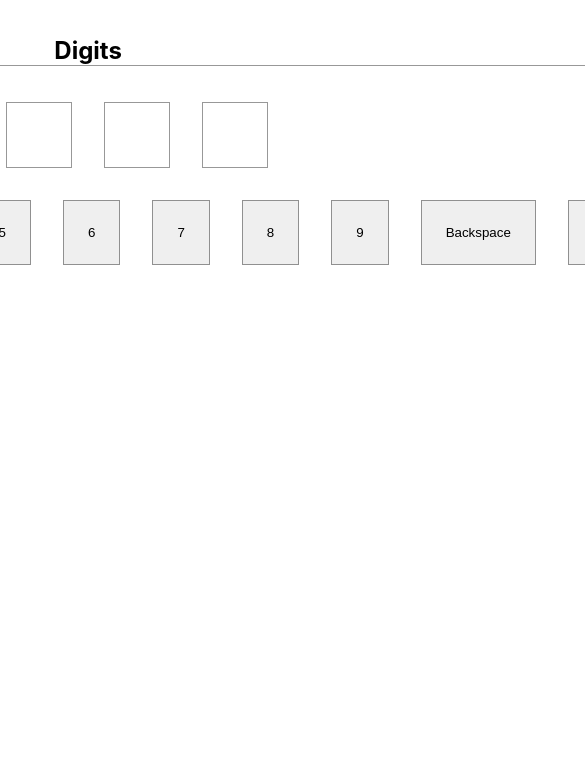
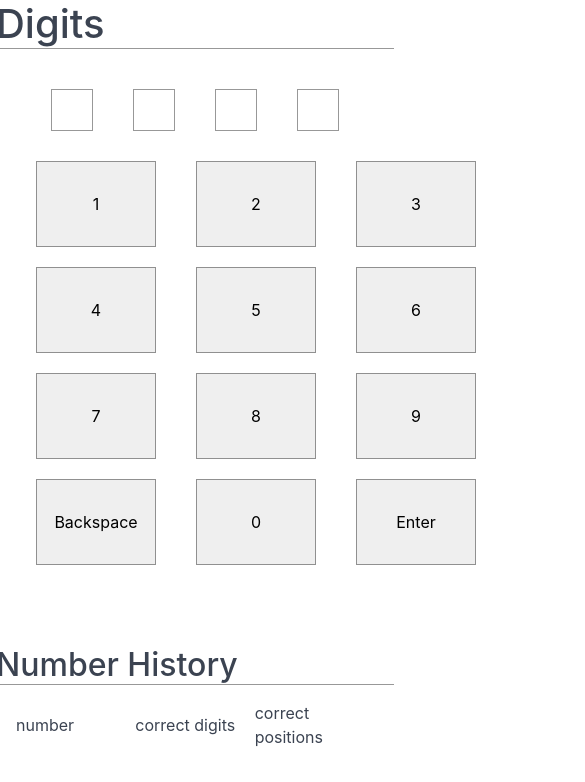
Before and after one commit to pravinbashyal/digits, a React (Vite) app: page / in a window 390 px wide. Shown: the top 782 px of the page, 585 px wide, since content can reach past the window. Built offline with nearby package versions, Linux system fonts and the light colour scheme.

Commit message:
initial responsiveness

```diff
--- a/index.html
+++ b/index.html
@@ -4,7 +4,7 @@
     <meta charset="UTF-8" />
     <link rel="icon" type="image/svg+xml" href="/src/favicon.svg" />
     <meta name="viewport" content="width=device-width, initial-scale=1.0" />
-    <title>Vite App</title>
+    <title>Digits</title>
   </head>
   <body>
     <div id="root"></div>
--- a/package.json
+++ b/package.json
@@ -8,14 +8,17 @@
     "preview": "vite preview"
   },
   "dependencies": {
+    "@picocss/pico": "^1.5.0",
     "react": "^18.0.0",
     "react-dom": "^18.0.0",
-    "reakit": "^1.3.11"
+    "reakit": "^1.3.11",
+    "spectre.css": "^0.5.9"
   },
   "devDependencies": {
     "@types/react": "^18.0.0",
     "@types/react-dom": "^18.0.0",
     "@vitejs/plugin-react": "^1.3.0",
+    "prettier": "^2.6.2",
     "typescript": "^4.6.3",
     "vite": "^2.9.9"
   }
--- a/src/App.tsx
+++ b/src/App.tsx
@@ -1,5 +1,5 @@
 import React from "react";
-import "./App.css";
+import "spectre.css";
 import { useNumber } from "./useNumber";
 import { NumberDisplaySection } from "./NumberDisplaySection";
 import { NumberInputSection } from "./NumberInputSection";
@@ -9,7 +9,7 @@ import { borderStyle } from "./styles";
 import { NumbersHistory } from "./NumbersHistory";
 import { Styles } from "./types/styles";
 
-export const digitsAsString = [0, 1, 2, 3, 4, 5, 6, 7, 8, 9].map((num) =>
+export const digitsAsString = [1, 2, 3, 4, 5, 6, 7, 8, 9, 0].map((num) =>
   String(num)
 );
 
@@ -41,8 +41,8 @@ export default function App() {
   }
 
   return (
-    <section className="App" style={styles.app}>
-      <main style={styles.mainSection}>
+    <section className="App container columns grid-lg " style={styles.app}>
+      <main className="col-md-12 column col-8 ">
         <h1 style={styles.header}>Digits</h1>
         <NumberDisplaySection numbers={splittedNumber}></NumberDisplaySection>
         <NumberInputSection
@@ -55,7 +55,9 @@ export default function App() {
           <p>The number was {numbersLog[numbersLog.length - 1]?.number}</p>
         ) : null}
       </main>
-      <NumbersHistory numbersLog={numbersLog}></NumbersHistory>
+      <aside className="col-md-12 column col-4 ">
+        <NumbersHistory numbersLog={numbersLog}></NumbersHistory>
+      </aside>
     </section>
   );
 }
@@ -63,11 +65,6 @@ export default function App() {
 const styles: Styles = {
   mainSection: {
     padding: "1rem",
-    display: "flex",
-    flex: "8",
-    flexDirection: "column",
-    justifyContent: "center",
-    alignItems: "center",
   },
   header: {
     borderBottom: borderStyle,
@@ -76,6 +73,7 @@ const styles: Styles = {
     marginRight: "-1rem",
   },
   app: {
+    margin: "0 auto",
     display: "flex",
     justifyContent: "center",
     alignItems: "flex-start",
--- a/src/NumberInputSection.tsx
+++ b/src/NumberInputSection.tsx
@@ -16,12 +16,12 @@ export const NumberInputSection = memo(
   }) => (
     <section
       style={{
-        display: "flex",
-        alignItems: "center",
-        justifyContent: "center",
+        display: "grid",
+        gridTemplateColumns: "repeat(3, 1fr)",
+        maxWidth: "500px",
       }}
     >
-      {digitsAsString.map((digit) => (
+      {digitsAsString.slice(0, digitsAsString.length - 1).map((digit) => (
         <ADigitInput
           digit={digit}
           onClick={() => addDigitToNumber(digit)}
@@ -32,6 +32,11 @@ export const NumberInputSection = memo(
       <ADigitInput
         digit="Backspace"
         onClick={removeDigitFromNumber}
+        disabled={areButtonsDisabled}
+      ></ADigitInput>
+      <ADigitInput
+        digit="0"
+        onClick={() => addDigitToNumber("0")}
         disabled={areButtonsDisabled}
       ></ADigitInput>
       <ADigitInput
@@ -57,12 +62,13 @@ const ADigitInput: React.FC<ADigitInputProps> = memo(
         disabled={disabled}
         style={{
           padding: "1.5rem",
-          margin: "1rem",
+          margin: "0.5rem 1rem",
           border: borderStyle,
           display: "flex",
           alignItems: "center",
           justifyContent: "center",
           borderRadius: "0",
+          minWidth: "120px",
         }}
       >
         {digit}
--- a/src/NumbersHistory.tsx
+++ b/src/NumbersHistory.tsx
@@ -3,14 +3,7 @@ import { borderStyle } from "./styles";
 import { NumberLog } from "./useGameLogic";
 
 export const NumbersHistory = ({ numbersLog }: { numbersLog: NumberLog[] }) => (
-  <aside
-    style={{
-      padding: "1rem",
-      borderLeft: borderStyle,
-      height: "100%",
-      flex: "2",
-    }}
-  >
+  <>
     <h2
       style={{
         borderBottom: borderStyle,
@@ -45,7 +38,7 @@ export const NumbersHistory = ({ numbersLog }: { numbersLog: NumberLog[] }) => (
         ))}
       </ul>
     </section>
-  </aside>
+  </>
 );
 
 const styles = {
```
Also changed, not shown: 1 other file (tests, documents, lock files or other folders).
